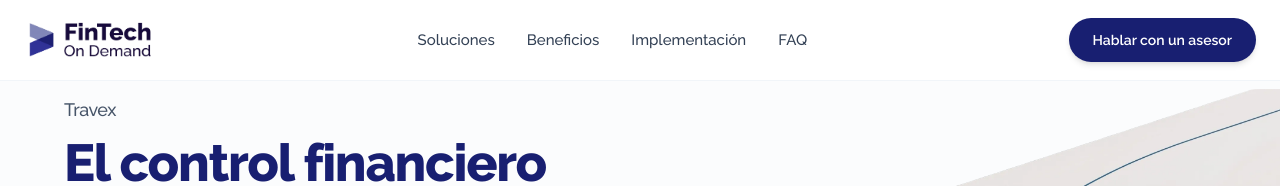
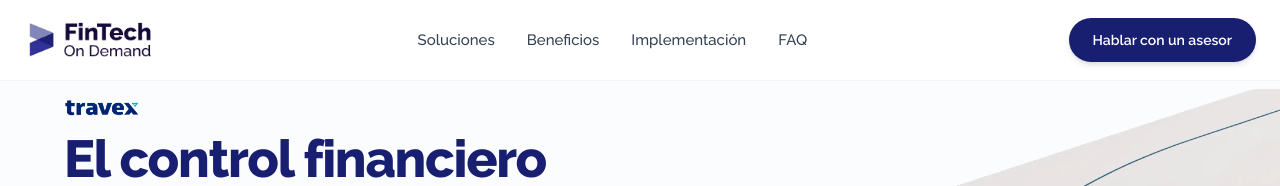
Before and after one commit to jhon-henao13/fintech-on-demand-landing, a React (Vite) app: page / in a window 1280 px wide. Shown: the top 186 px of the page. Built offline with nearby package versions, Linux system fonts and the light colour scheme.

Commit message:
fix: replace span travex-text with travex-logo img in Hero

```diff
--- a/src/components/Hero.jsx
+++ b/src/components/Hero.jsx
@@ -2,6 +2,7 @@
 import React, { useState } from 'react';
 import { motion } from 'framer-motion';
 import heroRightImg from '../assets/hero-right.webp';
+import travexLogo from '../assets/travex-logo.png';
 import cnbvLogo from '../assets/cnbv-icon-gray-png.png';
 import bancoMexicoLogo from '../assets/bancodemexico-png.png';
 import visaLogo from '../assets/visa-png.webp';
@@ -32,9 +33,9 @@ export default function Hero({ onOpenModal }) {
             transition={{ duration: 0.7, ease: "easeOut" }}
             className="lg:col-span-6 px-6 sm:px-12 lg:pl-16 lg:pr-8 space-y-6"
           >
-            <span className="text-slate-600 font-medium text-lg block tracking-tight">
-              Travex
-            </span>
+            <div>
+              <img src={travexLogo} alt="Travex Logo" className="h-4 w-auto object-contain mb-3" />
+            </div>
 
             <h1 className="text-4xl sm:text-5xl lg:text-[3.25rem] font-extrabold text-brand-darkblue !leading-[1.2] tracking-tight !mt-2">
               El control financiero que <span className="font-semibold text-brand-blue">tu empresa merece</span>
```
Also changed, not shown: src/assets/travex-logo.png (added).
